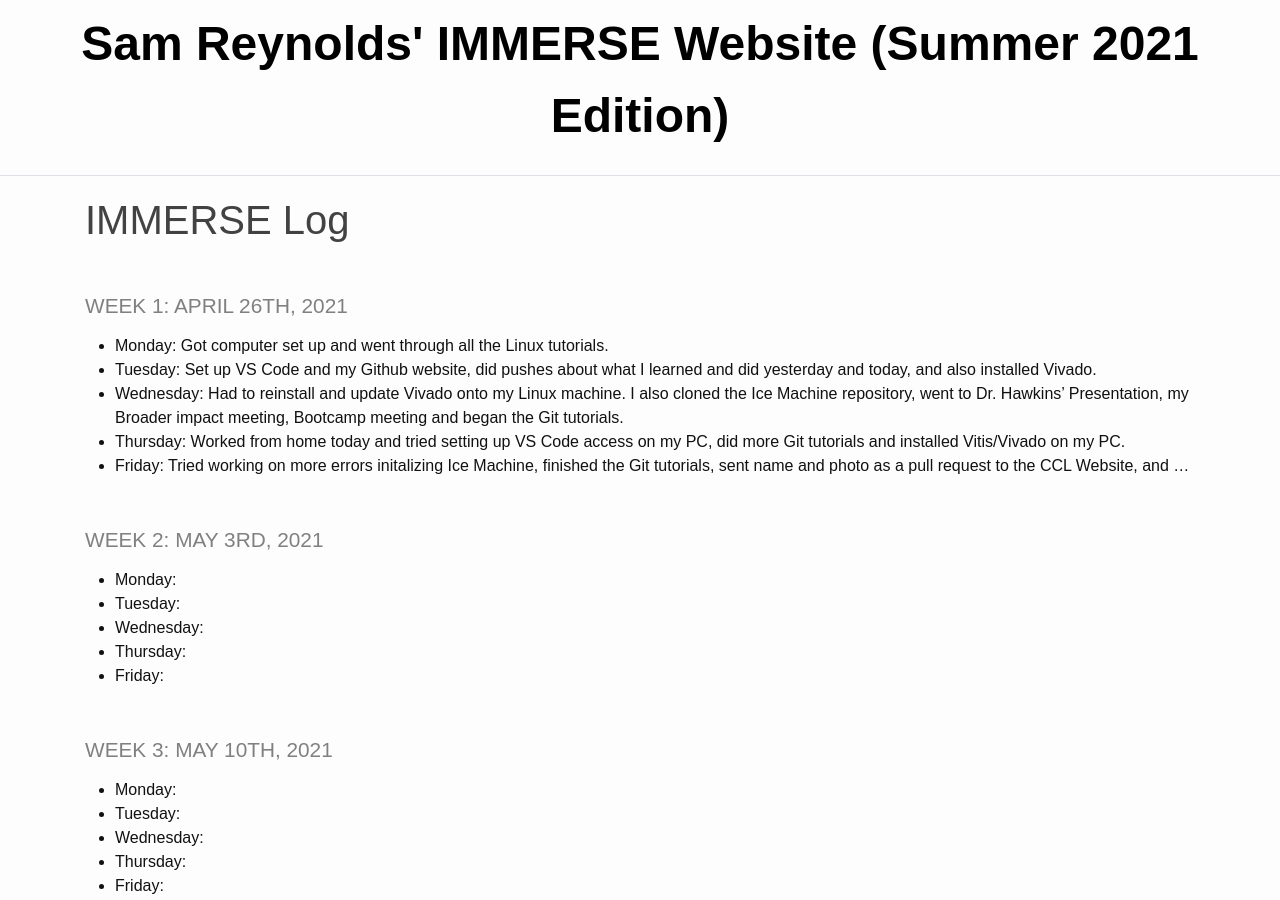
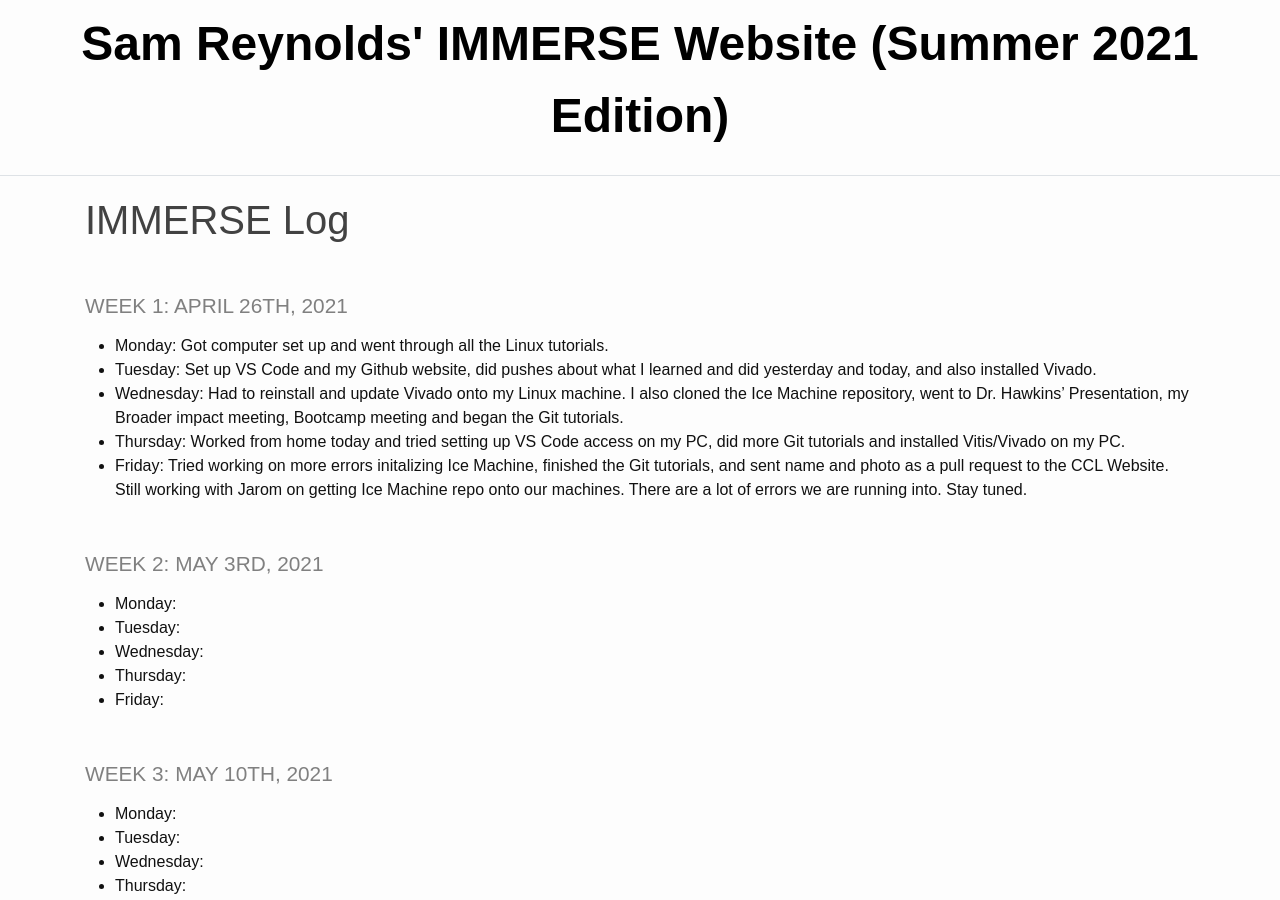
Before and after one commit to TheDHCreator/thedhcreator.github.io, a Jekyll site: the page built from _pages/log.md, in a window 1280 px wide and 900 px high. Built offline with Jekyll 4.4.1, drawn with Linux system fonts in a browser that asks for light colours.

Commit message:
Last website commit for the week

```diff
--- a/_pages/log.md
+++ b/_pages/log.md
@@ -9,7 +9,7 @@ title: IMMERSE Log
 * **Tuesday**: Set up VS Code and my Github website, did pushes about what I learned and did yesterday and today, and also installed Vivado.
 * **Wednesday**: Had to reinstall and update Vivado onto my Linux machine. I also cloned the Ice Machine repository, went to Dr. Hawkins' Presentation, my Broader impact meeting, Bootcamp meeting and began the Git tutorials.
 * **Thursday**: Worked from home today and tried setting up VS Code access on my PC, did more Git tutorials and installed Vitis/Vivado on my PC.
-* **Friday**: Tried working on more errors initalizing Ice Machine, finished the Git tutorials, sent name and photo as a pull request to the CCL Website, and ...
+* **Friday**: Tried working on more errors initalizing Ice Machine, finished the Git tutorials, and sent name and photo as a pull request to the CCL Website. Still working with Jarom on getting Ice Machine repo onto our machines. There are a lot of errors we are running into. Stay tuned.
 
 ### Week 2: May 3rd, 2021
 
```
